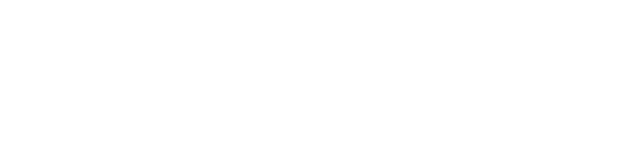
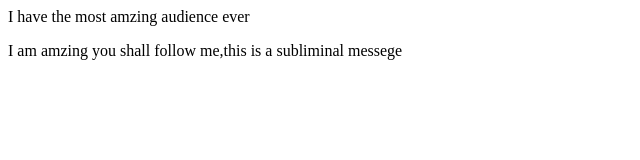
Before and after one commit to Aishwaryamadrewar/first, a plain HTML site: page index.html in a window 1280 px wide. Shown: the whole page, without its empty margins (0-640 px from the left). Drawn offline with Linux system fonts and the light colour scheme.

Commit message:
added <head> & <p> tag to index.html

```diff
--- a/index.html
+++ b/index.html
@@ -1 +1 @@
-<html></html>
+<html><head>I have the most amzing audience ever</head><p>I am amzing you shall follow me,this is a subliminal messege</p></html>
```
